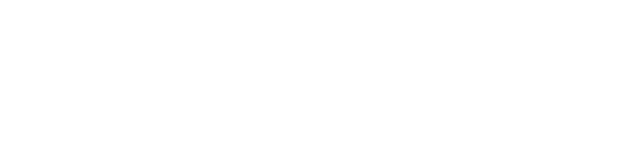
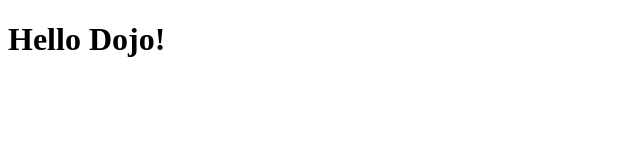
Before and after one commit to MeenaKamran/git_demo, a plain HTML site: page index.html in a window 1280 px wide. Shown: the whole page, without its empty margins (0-640 px from the left). Drawn offline with Linux system fonts and the light colour scheme.

Commit message:
added h1 tag

```diff
--- a/index.html
+++ b/index.html
@@ -5,6 +5,6 @@
     <title>Coding Dojo Awesome Website</title>
   </head>
   <body>
-
+    <h1>Hello Dojo!</h1>
   </body>
 </html>
```
